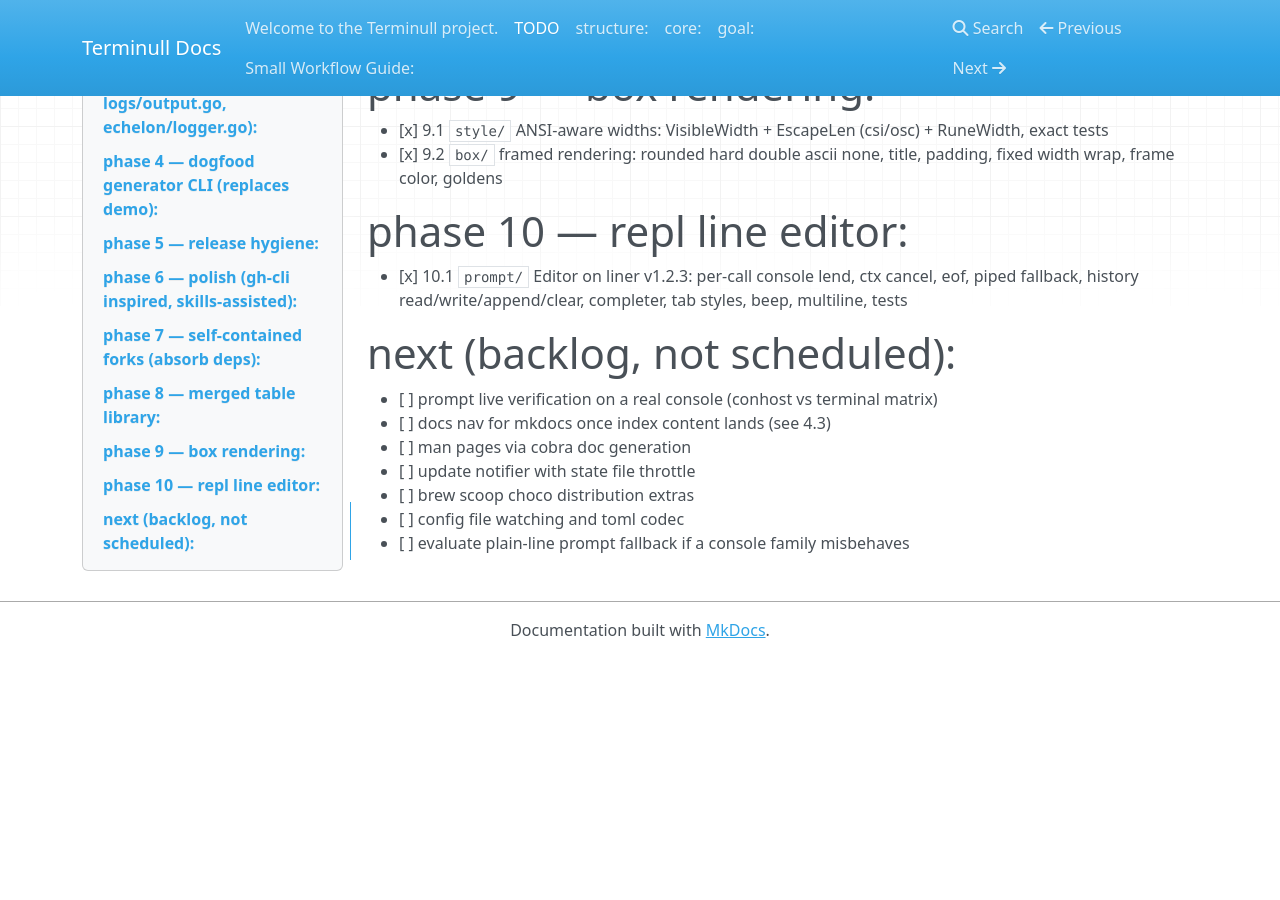
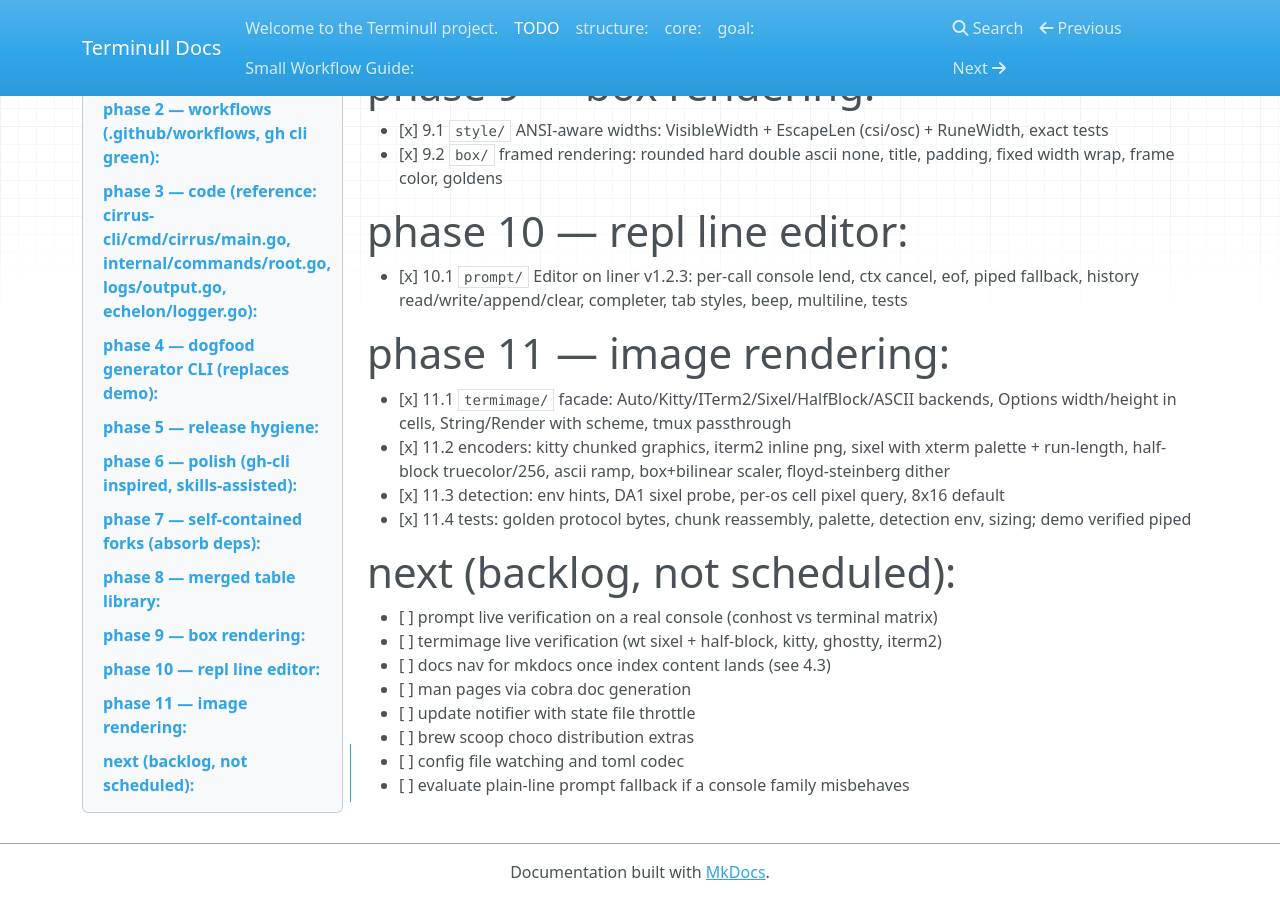
Before and after one commit to CHE3MZ/terminull, an MkDocs documentation site: the page built from docs/TODO.md, in a window 1280 px wide and 900 px high, scrolled down 2857 px. Built offline with MkDocs 1.6.1, drawn with Linux system fonts in a browser that asks for light colours; nearby versions of some CDN libraries; before the commit the page ends 3515 px from its top, so only the background shows below that.

Commit message:
docs: record termimage in spec, architecture, dependencies, todo

```diff
--- a/docs/TODO.md
+++ b/docs/TODO.md
@@ -102,9 +102,17 @@
 
 - [x] 10.1 `prompt/` Editor on liner v1.2.3: per-call console lend, ctx cancel, eof, piped fallback, history read/write/append/clear, completer, tab styles, beep, multiline, tests
 
+# phase 11 — image rendering:
+
+- [x] 11.1 `termimage/` facade: Auto/Kitty/ITerm2/Sixel/HalfBlock/ASCII backends, Options width/height in cells, String/Render with scheme, tmux passthrough
+- [x] 11.2 encoders: kitty chunked graphics, iterm2 inline png, sixel with xterm palette + run-length, half-block truecolor/256, ascii ramp, box+bilinear scaler, floyd-steinberg dither
+- [x] 11.3 detection: env hints, DA1 sixel probe, per-os cell pixel query, 8x16 default
+- [x] 11.4 tests: golden protocol bytes, chunk reassembly, palette, detection env, sizing; demo verified piped
+
 # next (backlog, not scheduled):
 
 - [ ] prompt live verification on a real console (conhost vs terminal matrix)
+- [ ] termimage live verification (wt sixel + half-block, kitty, ghostty, iterm2)
 - [ ] docs nav for mkdocs once index content lands (see 4.3)
 - [ ] man pages via cobra doc generation
 - [ ] update notifier with state file throttle
```
Also changed, not shown: docs/architecture.md (+3 -0 lines), docs/dependencies.md (+1 -0 lines), docs/spec.md (+14 -0 lines).
